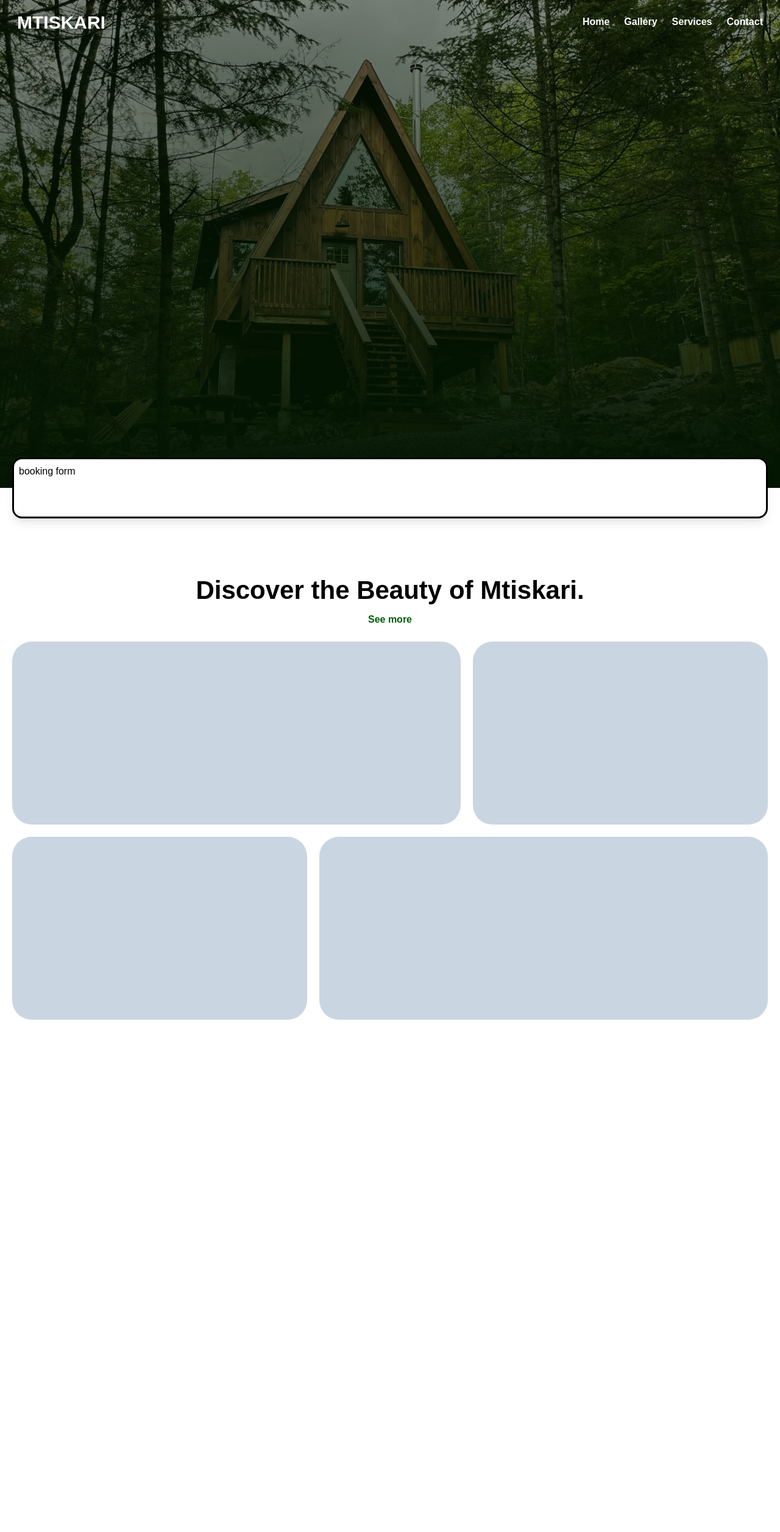
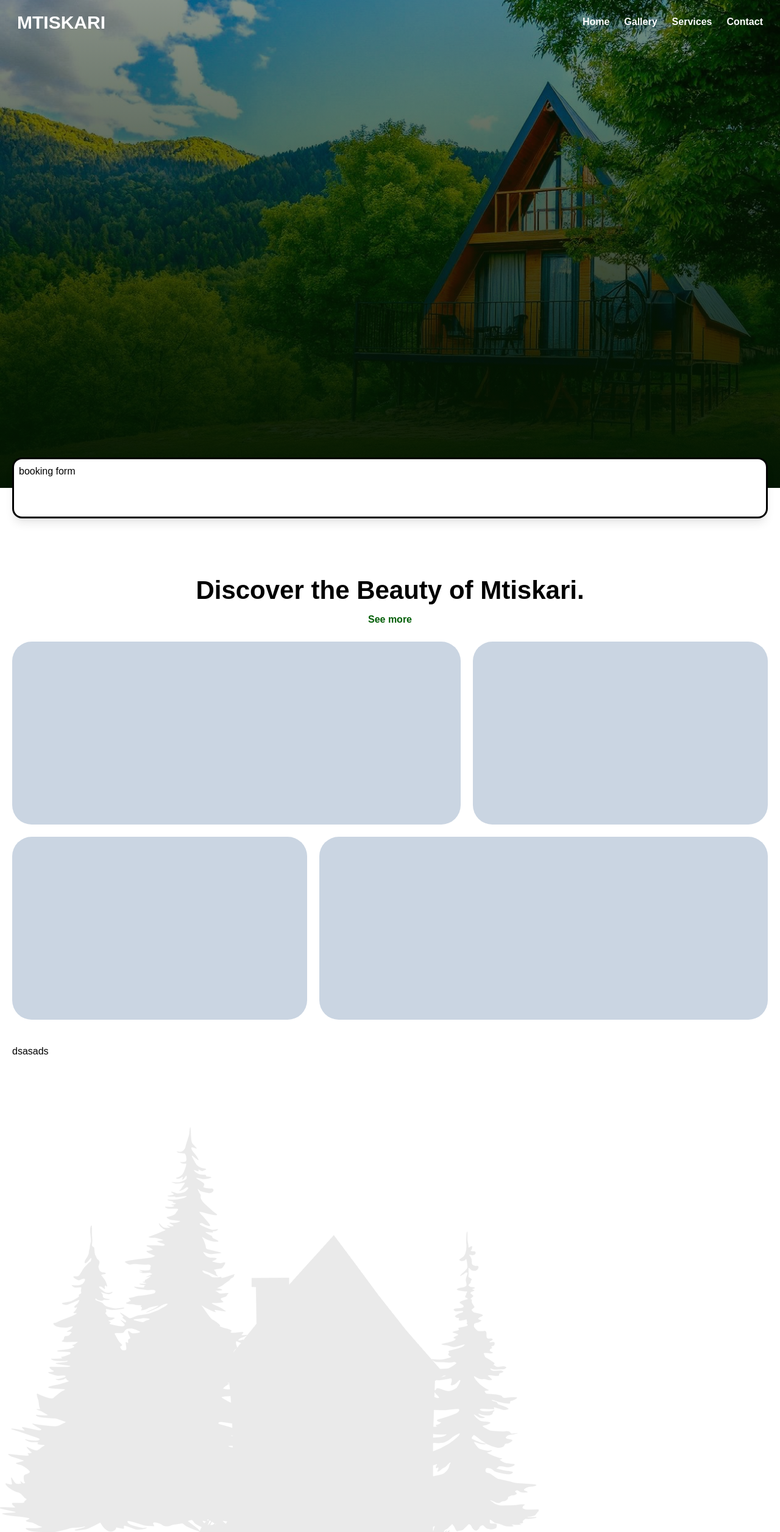
Before and after one commit to gioocharkviani/mtiskari, a Next.js app: page / in a window 1280 px wide. Shown: the whole page at 61% size. Before the commit the page ends 1712 px from the top, so only its background shows below. Built offline with nearby package versions, Linux system fonts and the light colour scheme.

Commit message:
add/hero-bg

```diff
--- a/app/(client)/page.tsx
+++ b/app/(client)/page.tsx
@@ -1,3 +1,4 @@
+import Activites from "@/components/sections/Activites";
 import Gallery from "@/components/sections/Gallery";
 import Hero from "@/components/sections/Hero";
 
@@ -6,6 +7,7 @@ export default function Home() {
     <div className="flex min-h-screen flex-col w-full items-center justify-center">
       <Hero />
       <Gallery />
+      <Activites />
     </div>
   );
 }
--- a/app/globals.css
+++ b/app/globals.css
@@ -2,8 +2,10 @@
 
 :root {
   --background: #ffffff;
-  --hero-background: url("/test.jpg");
+  --hero-background: url("/test2.jpg");
   --bg1-background: url("/bg1.jpg");
+  --bg2-background: url("/bg2.png");
+  --bg3-background: url("/bg3.png");
 }
 
 body {
@@ -18,7 +20,6 @@ html {
 .hero-section {
   background: var(--hero-background);
   background-size: cover;
-  background-position: top center;
 }
 .hero-bg-overlay {
   background-color: transparent;
@@ -31,3 +32,11 @@ html {
 .bg1 {
   background: var(--bg1-background);
 }
+.bg2 {
+  background: var(--bg2-background) bottom left no-repeat;
+  background-size: contain;
+}
+.bg3 {
+  background: var(--bg3-background) bottom right no-repeat;
+  background-size: contain;
+}
--- /dev/null
+++ b/components/forms/HeroBooking.tsx
@@ -0,0 +1,11 @@
+import React from "react";
+
+const HeroBooking = () => {
+  return (
+    <div className="w-full max-w-[1500px] border-[3px] bg-white translate-y-[50px] min-h-[100px] backdrop-blur-md rounded-2xl p-2  shadow-lg">
+      booking form
+    </div>
+  );
+};
+
+export default HeroBooking;
--- a/components/layout/Header.tsx
+++ b/components/layout/Header.tsx
@@ -7,6 +7,7 @@ const Header = () => {
       <div className="max-w-[1500px] h-18 px-2 flex items-center justify-between gap-2.5  w-full">
         <div className="font-bold uppercase text-white text-[30px]">
           Mtiskari
+          {/* Here will be Logo */}
         </div>
         <div>
           <Navigation />
--- /dev/null
+++ b/components/sections/Activites.tsx
@@ -0,0 +1,14 @@
+import React from "react";
+
+const Activites = () => {
+  return (
+    <div className="w-full flex justify-center relative px-5">
+      <div className="bg2 opacity-[0.08] absolute w-full h-full "></div>
+      <div className="w-full max-w-[1500px] min-h-screen">
+        <div>dsasads</div>
+      </div>
+    </div>
+  );
+};
+
+export default Activites;
--- a/components/sections/Hero.tsx
+++ b/components/sections/Hero.tsx
@@ -1,17 +1,16 @@
+import HeroBooking from "../forms/HeroBooking";
 import Header from "../layout/Header";
 
 const Hero = () => {
   return (
     <div className="w-full flex justify-center min-h-screen relative">
-      <div className="w-full h-full absolute hero-section z-1"></div>
+      <div className="w-full h-full absolute hero-section bg-right! mb:bg-center! z-1"></div>
       <div className="hero-bg-overlay absolute z-2"></div>
       <div className="absolute w-full z-3">
         <Header />
       </div>
-      <div className="w-full absolute  bottom-0  z-3 px-5 ">
-        <div className="w-full border-[3px] bg-white translate-y-[50px] min-h-[100px] backdrop-blur-md rounded-2xl p-2  shadow-lg">
-          booking form
-        </div>
+      <div className="w-full absolute  bottom-0 flex justify-center  z-3 px-5 ">
+        <HeroBooking />
       </div>
     </div>
   );
```
Also changed, not shown: components/cards/ActivityCard.tsx (added), public/test2.jpg (added).
